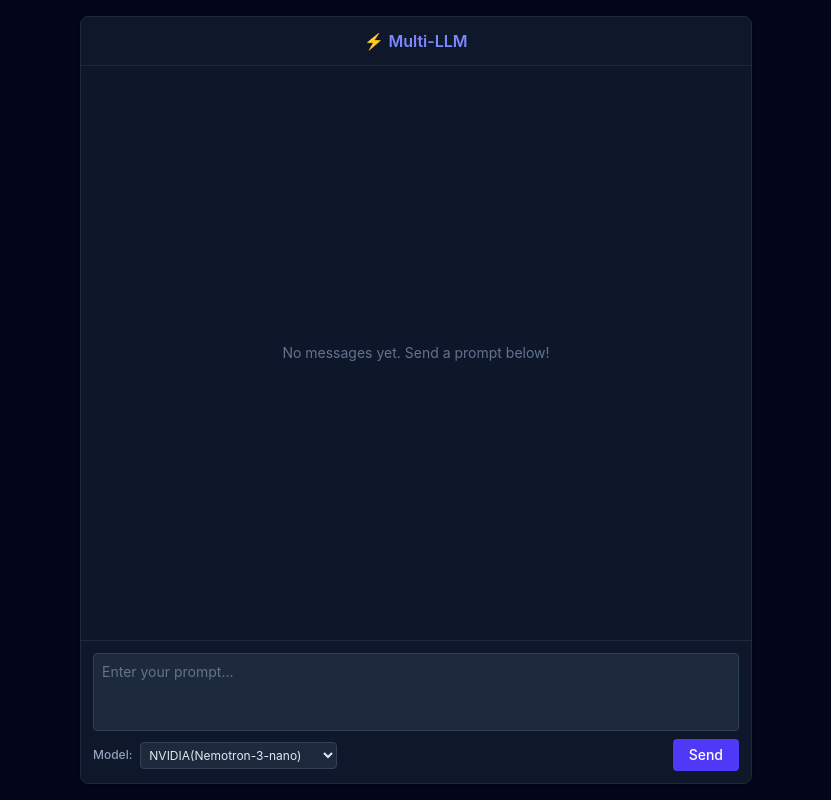
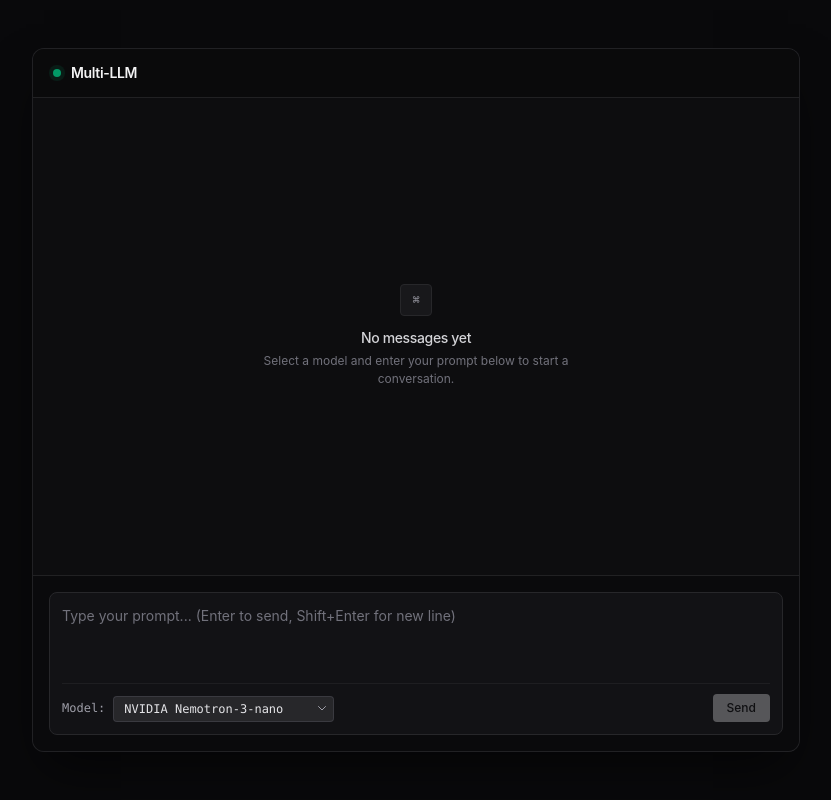
Before and after one commit to Daksh-Dhasmana/Multi-LLM, a React (Vite) app: page / in a window 1280 px wide. Shown: the whole page, without its empty margins (224-1055 px from the left). Built offline with nearby package versions, Linux system fonts and the light colour scheme.

Commit message:
Added Tailwind.css and Finished the project

```diff
--- a/index.html
+++ b/index.html
@@ -1,12 +1,12 @@
 <!doctype html>
-<html lang="en">
+<html lang="en" class="dark">
   <head>
     <meta charset="UTF-8" />
     <link rel="icon" type="image/svg+xml" href="/favicon.svg" />
     <meta name="viewport" content="width=device-width, initial-scale=1.0" />
-    <title>multi-llm</title>
+    <title>Multi-LLM</title>
   </head>
-  <body>
+  <body class="bg-zinc-950 text-zinc-100 antialiased selection:bg-zinc-800 selection:text-zinc-100">
     <div id="root"></div>
     <script type="module" src="/src/main.jsx"></script>
   </body>
--- a/src/App.jsx
+++ b/src/App.jsx
@@ -2,7 +2,7 @@ import ChatLayout from './components/ChatLayout'
 
 const App = () => {
   return (
-    <div className="h-screen bg-slate-950 flex justify-center p-4 text-slate-100">
+    <div className="min-h-screen bg-zinc-950 text-zinc-100 flex flex-col items-center justify-center p-0 sm:p-4">
       <ChatLayout />
     </div>
   )
--- a/src/components/ChatArea.jsx
+++ b/src/components/ChatArea.jsx
@@ -1,49 +1,75 @@
 import { useState } from 'react'
 
-const ChatArea = ({ onSendMsg }) => {
-  const [model, setModel] = useState("nvidia/nemotron-3-nano-omni-30b-a3b-reasoning:free");
-  const [prompt, setPrompt] = useState("");
+const ChatArea = ({ onSendMsg, isSending = false }) => {
+  const [model, setModel] = useState('nvidia/nemotron-3-nano-omni-30b-a3b-reasoning:free')
+  const [prompt, setPrompt] = useState('')
 
   const handleSubmit = (e) => {
-    e.preventDefault();
-    if (!prompt.trim()) return;
-    onSendMsg(prompt, model);
-    setPrompt("");
+    e.preventDefault()
+    if (!prompt.trim() || isSending) return
+    onSendMsg(prompt, model)
+    setPrompt('')
+  }
+
+  const handleKeyDown = (e) => {
+    if (e.key === 'Enter' && !e.shiftKey) {
+      e.preventDefault()
+      handleSubmit(e)
+    }
   }
 
   return (
-    <div className="p-3 border-t border-slate-800 bg-slate-900">
+    <div className="p-3 sm:p-4 border-t border-zinc-800/80 bg-zinc-950/60 shrink-0">
       <form onSubmit={handleSubmit} className="flex flex-col gap-2">
+        <div className="rounded-lg border border-zinc-800 bg-zinc-900/60 p-3 focus-within:border-zinc-700 focus-within:ring-1 focus-within:ring-zinc-700/60 transition-colors">
           <textarea
-          placeholder="Enter your prompt..."
+            placeholder="Type your prompt... (Enter to send, Shift+Enter for new line)"
             value={prompt}
             onChange={(e) => setPrompt(e.target.value)}
-          rows="3"
-          className="w-full p-2 border border-slate-700 rounded text-sm bg-slate-800 text-slate-100 placeholder-slate-500 resize-none"
+            onKeyDown={handleKeyDown}
+            rows={3}
+            className="w-full bg-transparent text-sm text-zinc-100 placeholder-zinc-500 resize-none focus:outline-none leading-relaxed"
           />
-        <div className="flex justify-between items-center gap-2">
+
+          <div className="flex flex-wrap items-center justify-between gap-2 pt-2.5 border-t border-zinc-800/60 mt-1">
             <div className="flex items-center gap-2">
-            <label htmlFor="models" className="text-xs font-medium text-slate-400">
+              <label htmlFor="models" className="text-xs font-mono text-zinc-400">
                 Model:
               </label>
+              <div className="relative">
                 <select
                   id="models"
                   name="models"
                   value={model}
                   onChange={(e) => setModel(e.target.value)}
-              className="p-1 border border-slate-700 rounded text-xs bg-slate-800 text-slate-200"
+                  className="appearance-none bg-zinc-800 hover:bg-zinc-750 text-zinc-200 border border-zinc-700/80 rounded px-2.5 py-1 pr-7 text-xs font-mono focus:outline-none focus:border-zinc-500 transition-colors cursor-pointer"
                 >
-              <option value="nvidia/nemotron-3-nano-omni-30b-a3b-reasoning:free">NVIDIA(Nemotron-3-nano)</option>
-              <option value="nvidia/nemotron-3.5-super-vl:free">NVIDIA(Nemotron-3.5-super)</option>
-              <option value="google/gemma-4-26b-a4b-it:free">Google(Gemma-4)</option>
+                  <option value="nvidia/nemotron-3-nano-omni-30b-a3b-reasoning:free" className="bg-zinc-900 text-zinc-200">
+                    NVIDIA Nemotron-3-nano
+                  </option>
+                  <option value="nvidia/nemotron-3.5-super-vl:free" className="bg-zinc-900 text-zinc-200">
+                    NVIDIA Nemotron-3.5-super
+                  </option>
+                  <option value="google/gemma-4-26b-a4b-it:free" className="bg-zinc-900 text-zinc-200">
+                    Google Gemma-4
+                  </option>
                 </select>
+                <div className="pointer-events-none absolute inset-y-0 right-0 flex items-center px-1.5 text-zinc-400">
+                  <svg className="w-3 h-3" fill="none" stroke="currentColor" viewBox="0 0 24 24">
+                    <path strokeLinecap="round" strokeLinejoin="round" strokeWidth="2" d="M19 9l-7 7-7-7" />
+                  </svg>
                 </div>
+              </div>
+            </div>
+
             <button
               type="submit"
-            className="px-4 py-1.5 bg-indigo-600 hover:bg-indigo-700 text-white rounded text-sm font-medium"
+              disabled={!prompt.trim() || isSending}
+              className="px-3.5 py-1.5 bg-zinc-100 hover:bg-white text-zinc-950 rounded text-xs font-medium transition-colors cursor-pointer disabled:opacity-30 disabled:cursor-not-allowed"
             >
-            Send
+              {isSending ? 'Sending...' : 'Send'}
             </button>
+          </div>
         </div>
       </form>
     </div>
--- a/src/components/ChatLayout.jsx
+++ b/src/components/ChatLayout.jsx
@@ -4,25 +4,35 @@ import ChatArea from './ChatArea'
 import pushPrompt from '../Backend-Comms/Back'
 
 const ChatLayout = () => {
-  const [history, setHistory] = useState([]);
+  const [history, setHistory] = useState([])
+  const [isSending, setIsSending] = useState(false)
 
   const handleSendMsg = async (promptText, model) => {
     try {
-      const aiReply = await pushPrompt(promptText, model);
-      setHistory((prev) => [...prev, promptText, aiReply]);
+      setIsSending(true)
+      const aiReply = await pushPrompt(promptText, model)
+      setHistory((prev) => [...prev, promptText, aiReply])
     } catch (error) {
-      console.error("API Error:", error);
-      setHistory((prev) => [...prev, promptText, "Error Try again"]);
+      console.error('API Error:', error)
+      setHistory((prev) => [...prev, promptText, 'Error: Failed to fetch response. Try again.'])
+    } finally {
+      setIsSending(false)
     }
   }
 
   return (
-    <div className="flex flex-col w-full max-w-2xl h-full bg-slate-900 border border-slate-800 rounded-lg shadow-sm overflow-hidden">
-      <header className="p-3 border-b border-slate-800 text-center font-semibold text-indigo-400">
-        ⚡ Multi-LLM
+    <div className="flex flex-col w-full max-w-3xl h-screen sm:h-[88vh] bg-zinc-950 sm:bg-zinc-900/30 sm:border sm:border-zinc-800/80 sm:rounded-xl overflow-hidden shadow-2xl shadow-black/60">
+      <header className="px-5 py-3.5 border-b border-zinc-800/80 bg-zinc-950/70 flex items-center shrink-0">
+        <div className="flex items-center gap-2.5">
+          <span className="w-2 h-2 rounded-full bg-emerald-500/80 ring-4 ring-emerald-500/10" />
+          <h1 className="text-sm font-semibold tracking-tight text-zinc-100">
+            Multi-LLM
+          </h1>
+        </div>
       </header>
-      <ChatWindow history={history} />
-      <ChatArea onSendMsg={handleSendMsg} />
+
+      <ChatWindow history={history} isSending={isSending} />
+      <ChatArea onSendMsg={handleSendMsg} isSending={isSending} />
     </div>
   )
 }
--- a/src/components/ChatWindow.jsx
+++ b/src/components/ChatWindow.jsx
@@ -1,34 +1,62 @@
-const ChatWindow = ({ history = [] }) => {
+import { useEffect, useRef } from 'react'
+
+const ChatWindow = ({ history = [], isSending = false }) => {
+  const bottomRef = useRef(null)
+
+  useEffect(() => {
+    bottomRef.current?.scrollIntoView({ behavior: 'smooth' })
+  }, [history, isSending])
+
+  if (history.length === 0 && !isSending) {
     return (
-    <ul className="flex-1 overflow-y-auto p-4 flex flex-col gap-3 bg-slate-900/50">
-      {history.length === 0 ? (
-        <li className="text-sm text-slate-500 text-center my-auto list-none">
-          No messages yet. Send a prompt below!
-        </li>
-      ) : (
-        history.map((his, index) => {
+      <div className="flex-1 flex flex-col items-center justify-center p-6 text-center select-none">
+        <div className="w-8 h-8 rounded border border-zinc-800 bg-zinc-900 flex items-center justify-center text-zinc-400 font-mono text-xs mb-3">
+          ⌘
+        </div>
+        <p className="text-sm font-medium text-zinc-300 tracking-tight">No messages yet</p>
+        <p className="text-xs text-zinc-500 mt-1 max-w-xs leading-normal">
+          Select a model and enter your prompt below to start a conversation.
+        </p>
+      </div>
+    )
+  }
+
+  return (
+    <ul className="flex-1 overflow-y-auto p-4 sm:p-6 space-y-4">
+      {history.map((his, index) => {
         const isUser = index % 2 === 0
         return (
           <li
             key={index}
-              className={`p-3 rounded-lg text-sm max-w-md whitespace-pre-wrap shadow-sm ${
+            className={`flex flex-col ${isUser ? 'items-end' : 'items-start'}`}
+          >
+            <span className="text-[10px] font-mono tracking-wider uppercase text-zinc-400 mb-1 px-1">
+              {isUser ? 'You' : 'Assistant'}
+            </span>
+            <div
+              className={`max-w-[88%] sm:max-w-xl px-4 py-2.5 rounded-lg text-sm leading-relaxed whitespace-pre-wrap break-words ${
                 isUser
-                  ? 'ml-auto bg-indigo-600 text-white'
-                  : 'mr-auto bg-slate-800 text-slate-100 border border-slate-700'
+                  ? 'bg-zinc-800 text-zinc-100 border border-zinc-700/60'
+                  : 'bg-zinc-900/90 text-zinc-200 border border-zinc-800'
               }`}
             >
-              <div
-                className={`text-xs font-medium mb-1 ${
-                  isUser ? 'text-indigo-200' : 'text-indigo-400'
-                }`}
-              >
-                {isUser ? 'You' : 'AI Assistant'}
+              {his}
             </div>
-              {his}
           </li>
         )
-        })
+      })}
+      {isSending && (
+        <li className="flex flex-col items-start">
+          <span className="text-[10px] font-mono tracking-wider uppercase text-zinc-400 mb-1 px-1">
+            Assistant
+          </span>
+          <div className="bg-zinc-900/90 text-zinc-400 border border-zinc-800 rounded-lg px-4 py-2.5 text-xs font-mono flex items-center gap-2">
+            <span className="w-1.5 h-1.5 rounded-full bg-zinc-400 animate-pulse" />
+            Generating response...
+          </div>
+        </li>
       )}
+      <div ref={bottomRef} />
     </ul>
   )
 }
```
Also changed, not shown: src/components/Buttons.jsx (deleted), src/components/MessageBubble.jsx (deleted). Lines whose indentation alone changed are shown as unchanged.
